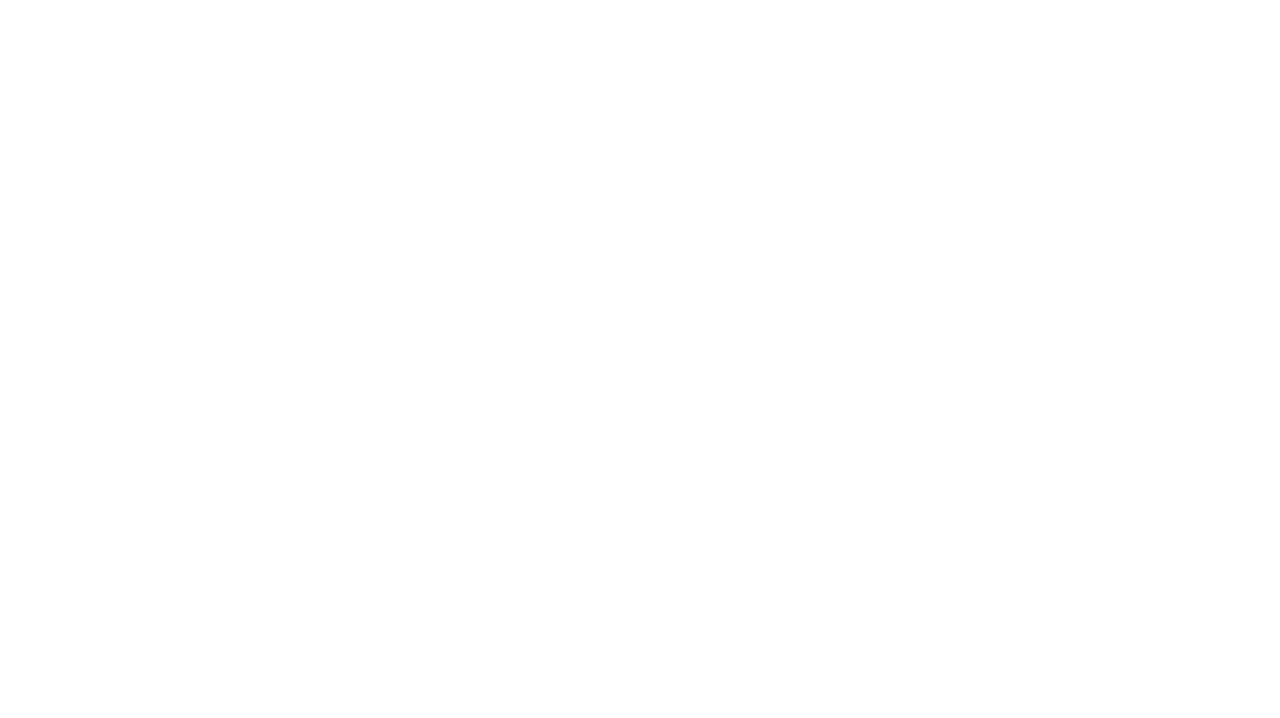
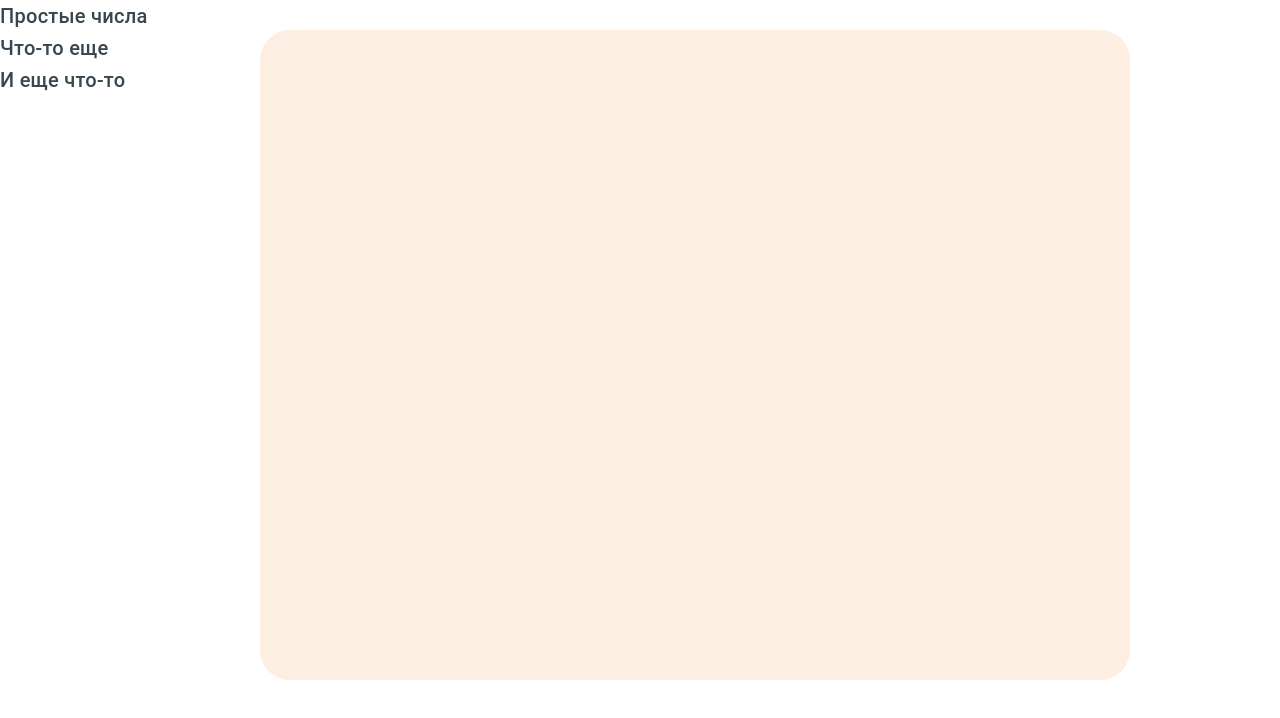
Before and after one commit to gimmelpark/vue-d3, a Vue app: page / in a window 1280 px wide. Shown: the top 718 px of the page. Built offline with nearby package versions, Linux system fonts and the light colour scheme.

Commit message:
second commit

```diff
--- a/package.json
+++ b/package.json
@@ -8,6 +8,7 @@
     "lint": "vue-cli-service lint"
   },
   "dependencies": {
+    "@mdi/font": "^6.1.95",
     "core-js": "^3.6.5",
     "d3": "^7.0.1",
     "vue": "^2.6.11",
--- a/src/App.vue
+++ b/src/App.vue
@@ -1,19 +1,27 @@
 <template>
   <div id="app">
     <v-app>
-      <Content />
+<!--      <v-app-bar dense-->
+<!--                 absolute-->
+<!--                 color="primary">-->
+<!--      </v-app-bar>-->
+      <div class="d-flex">
+        <Sidebar />
+        <Content />
+      </div>
     </v-app>
   </div>
 </template>
 
 <script>
 
-import Content from "@/components/Content";
-
+import Content from "./components/Content/Content";
+import Sidebar from "./components/Sidebar/Sidebar";
 
 export default {
   name: 'App',
   components: {
+    Sidebar,
     Content,
   }
 }
@@ -21,11 +29,6 @@ export default {
 
 <style>
 #app {
-  font-family: Avenir, Helvetica, Arial, sans-serif;
-  -webkit-font-smoothing: antialiased;
-  -moz-osx-font-smoothing: grayscale;
-  text-align: center;
-  color: #2c3e50;
-  margin-top: 60px;
+
 }
 </style>
--- a/src/components/Content.vue
+++ /dev/null
@@ -1,20 +0,0 @@
-<template>
-  <div>
-
-  </div>
-</template>
-
-<script>
-import * as d3 from 'd3'
-
-export default {
-  name: "Content",
-  created () {
-    console.log(d3)
-  }
-}
-</script>
-
-<style scoped>
-
-</style>
--- /dev/null
+++ b/src/components/Content/Content.vue
@@ -0,0 +1,20 @@
+<template>
+  <div class="content background1">
+  </div>
+</template>
+
+<script>
+
+export default {
+  name: "Content",
+}
+</script>
+
+<style scoped>
+.content {
+  flex-grow: 1;
+  min-height: calc(100vh - 150px);
+  margin: 30px 150px 0 10px;
+  border-radius:  30px;
+}
+</style>
--- /dev/null
+++ b/src/components/Sidebar/Sidebar.vue
@@ -0,0 +1,45 @@
+<template>
+<div class="sidebar">
+  <div v-for="(link, ind) in navLinks"
+       :key="ind"
+       class="sidebar-link-wrpp">
+    <RouterLink :to="link.to"
+                class="sidebar-link blue-grey--text text--darken-3 text-h6 text-decoration-none"
+    >{{link.title}}</RouterLink>
+  </div>
+</div>
+</template>
+
+<script>
+export default {
+  name: "Sidebar",
+  data: () => ({
+    navLinks: [
+      {
+        title: 'Простые числа',
+        to: '/',
+      },
+      {
+        title: 'Что-то еще',
+        to: '/',
+      },
+      {
+        title: 'И еще что-то',
+        to: '/',
+      },
+    ],
+  }),
+};
+</script>
+
+<style scoped>
+.sidebar {
+  width: 250px;
+}
+.sidebar-link-wrpp {
+
+}
+.sidebar-link-wrpp > .sidebar-link {
+
+}
+</style>
--- a/src/main.js
+++ b/src/main.js
@@ -1,9 +1,8 @@
 import Vue from 'vue'
 import App from './App.vue'
-import vuetify from '@/plugins/vuetify'
+import vuetify from './plugins/vuetify'
 import router from './router'
 import store from './store'
-
 
 Vue.config.productionTip = false
 
--- a/src/plugins/vuetify.js
+++ b/src/plugins/vuetify.js
@@ -1,9 +1,24 @@
 import Vue from 'vue'
 import Vuetify from 'vuetify'
 import 'vuetify/dist/vuetify.min.css'
+import '@mdi/font/css/materialdesignicons.css'
+import colors from 'vuetify/lib/util/colors'
 
 Vue.use(Vuetify)
 
-const opts = {}
+const opts = {
+    icons: {
+        iconfont: 'mdi'
+    },
+    theme: {
+        themes: {
+            light: {
+                primary: colors.grey.lighten3,
+                secondary: colors.blueGrey.darken3,
+                background1: '#fcefe1',
+            },
+        },
+    },
+}
 
 export default new Vuetify(opts)
```
Also changed, not shown: 1 other file (tests, documents, lock files or other folders).
